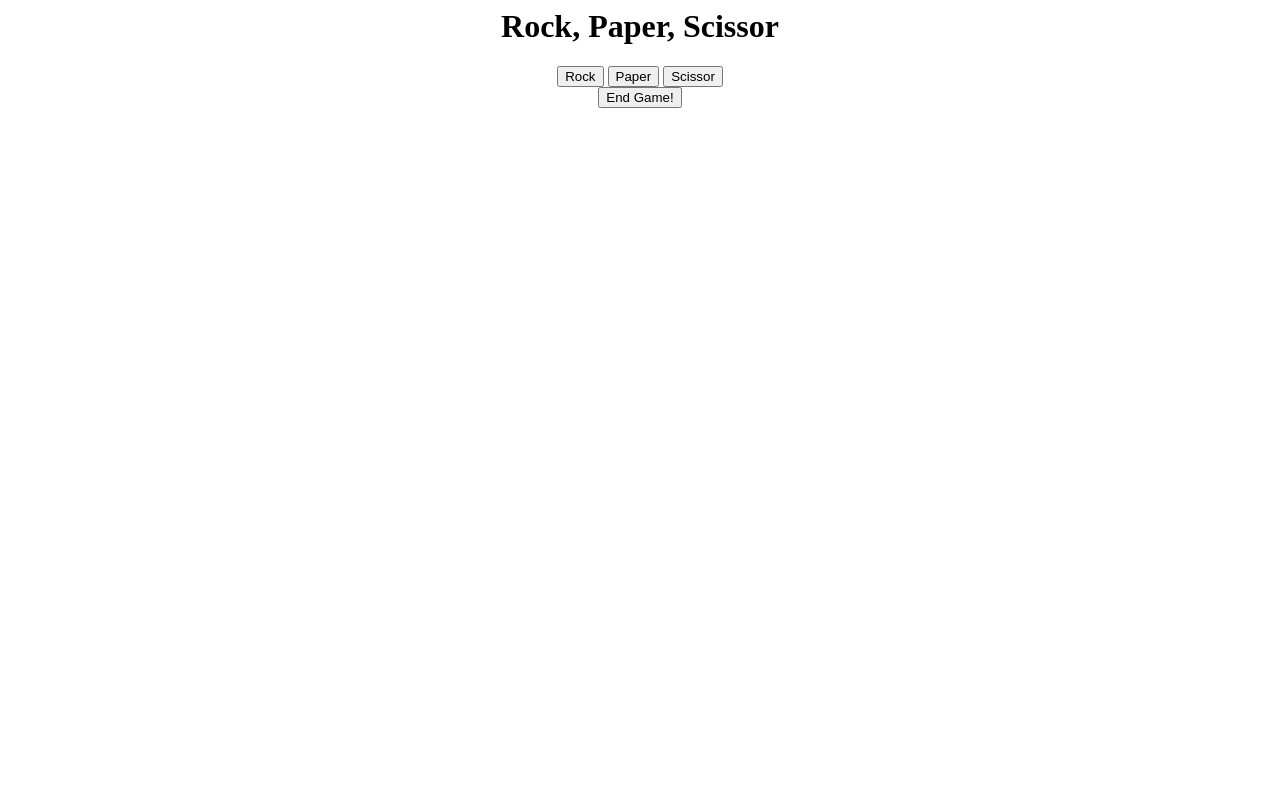
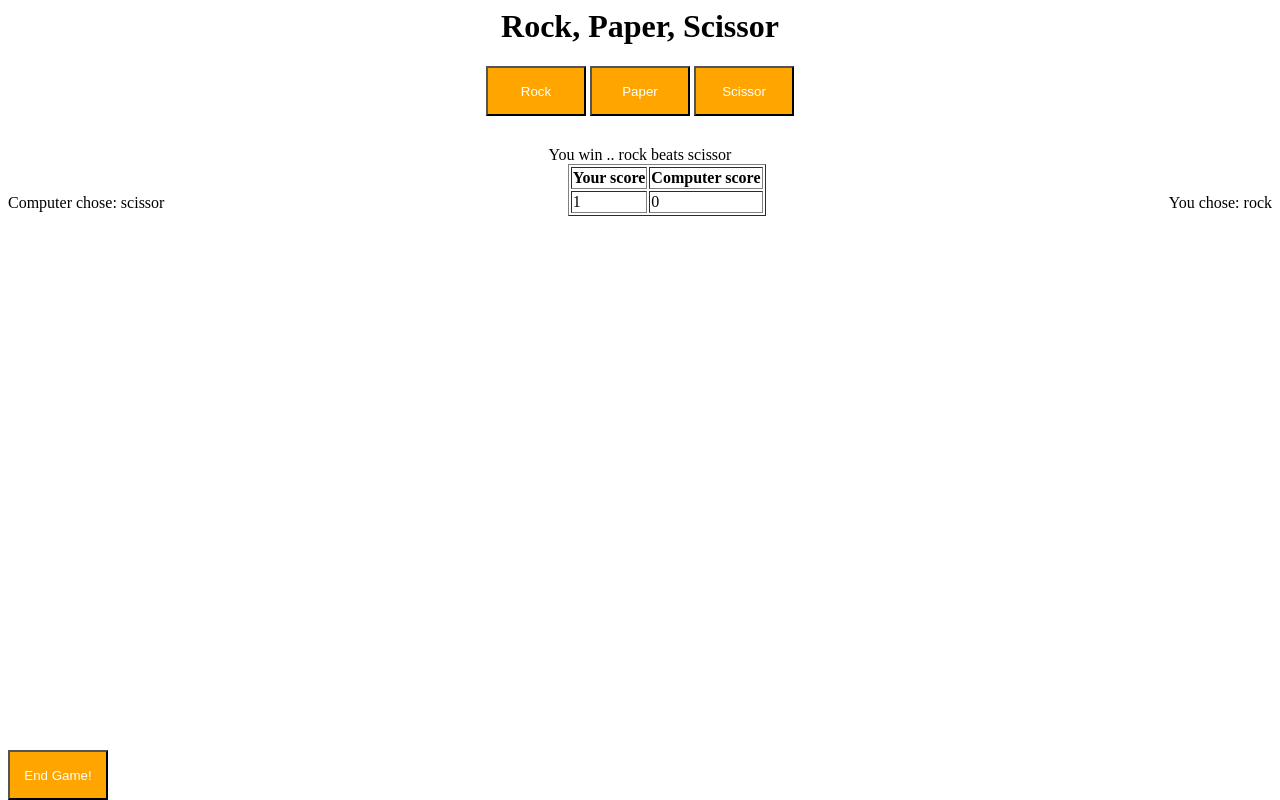
Before and after one commit to v-adhithyan/theodinproject, a plain HTML site: page rock-paper-scissor/index.html in a window 1280 px wide. Both pictures are taken after a click on the button "Rock". Drawn offline with Linux system fonts and the light colour scheme.

Commit message:
Added a simple ui

```diff
--- a/rock-paper-scissor/index.html
+++ b/rock-paper-scissor/index.html
@@ -1,9 +1,7 @@
 <html>
     <head>
         <title>Rock paper scissor</title>
-        <style>
-
-        </style>
+        <link rel="stylesheet" type="text/css" href="styles.css">
     </head>
     <body>
         <center>
@@ -13,13 +11,34 @@
                 <button onclick="playFromUi('paper')">Paper</button>
                 <button onclick="playFromUi('scissor')">Scissor</button>
             </div>
-
-            <div id="endGame">
-                <button onclick="scoreBoard()">End Game!</button>
+            <div id="position">
+                <div id="current">
+                </div>
+                <div id="computer">
+                </div>
+                <div id="you">
+                </div>
             </div>
 
             <div id="score">
+                <table border="1">
+                    <thead>
+                        <th>Your score</th>
+                        <th>Computer score</th>
+                    </thead>
+                    <tbody>
+                        <td><div id="your-score">0</div></td>
+                        <td><div id="computer-score">0</div></td>
+                    </tbody>
+                </table>
+            </div>
 
+            <div id="footer">
+                <center>
+                <div id="endGame">
+                    <button onclick="scoreBoard()">End Game!</button>
+                </div>
+                    </center>
             </div>
         </center>
         <script>
@@ -34,26 +53,29 @@
             function playRound(playerSelection, computerSelection) {
                 playerSelection = playerSelection.toString();
 
+                setComputerChoice(computerSelection);
+                setPlayerChoice(playerSelection);
+
                 if(playerSelection == computerSelection) {
-                    alert("Tie ..")
+                    setCurrentPosition("Tie ..")
                     return 0;
                 } else {
                     if(playerSelection == "rock" && computerSelection != "paper") {
-                        alert("You win .. " + playerSelection + " beats " + computerSelection);
+                        setCurrentPosition("You win .. " + playerSelection + " beats " + computerSelection);
                         return 1;
                     }
 
                     if(playerSelection == "paper" && computerSelection != "scissor") {
-                        alert("You win .. " + playerSelection + " beats " + computerSelection);
+                        setCurrentPosition("You win .. " + playerSelection + " beats " + computerSelection);
                         return 1;
                     }
 
                     if(playerSelection == "scissor" && computerSelection != "rock") {
-                        alert("You win .. " + playerSelection + " beats " + computerSelection);
+                        setCurrentPosition("You win .. " + playerSelection + " beats " + computerSelection);
                         return 1;
                     }
 
-                    alert("You lose .. " + computerSelection + " beats " + playerSelection);
+                    setCurrentPosition("You lose .. " + computerSelection + " beats " + playerSelection);
                     return -1;
                 }
 
@@ -69,6 +91,31 @@
                     var score = playRound(playerSelection, computerSelection);
                     if(score == 1) { playerScore += 1;}
                     if(score == -1) { computerScore += 1};
+
+                    setCurrentScore(playerScore, computerScore);
+            }
+
+            function setComputerChoice(choice) {
+                var computer = document.getElementById("computer");
+                computer.textContent = "Computer chose: " + choice;
+            }
+
+            function setPlayerChoice(choice) {
+                var you = document.getElementById("you");
+                you.textContent = "You chose: " + choice;
+            }
+
+            function setCurrentPosition(result) {
+                var current = document.getElementById("current");
+                current.textContent = result;
+            }
+
+            function setCurrentScore(playerScore, computerScore) {
+                const player = document.querySelector("#your-score");
+                player.textContent = playerScore;
+
+                const computer = document.querySelector("#computer-score");
+                computer.textContent = computerScore;
             }
 
             function scoreBoard() {
--- /dev/null
+++ b/rock-paper-scissor/styles.css
@@ -0,0 +1,29 @@
+button {
+    width: 100px;
+    height: 50px;
+    background: orange;
+    border-radius: 10px solid transparent;
+    color: white;
+    text-decoration-color: white;
+}
+
+#footer {
+    position: absolute;
+    bottom: 0;
+    width: 100;
+    height: auto;
+}
+#computer {
+    float: left;
+    text-align: left;
+    padding-top: 30px;
+}
+#you {
+    float: right;
+    text-align: right;
+    padding-top: 30px;
+}
+#current {
+    text-align: center;
+    padding-top: 30px;
+}
```
